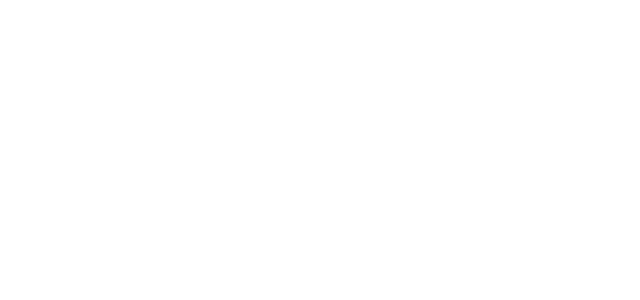
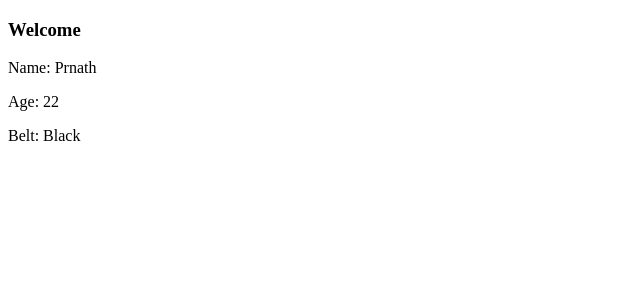
Before and after one commit to kpranath/reactplaylist, a React (Create React App) app in the folder myapp/: page / in a window 1280 px wide. Shown: the top 300 px of the page, without its empty margins (0-640 px from the left). Built offline with nearby package versions, Linux system fonts and the light colour scheme.

Commit message:
nested components

```diff
--- a/myapp/src/App.js
+++ b/myapp/src/App.js
@@ -1,9 +1,11 @@
 import React from 'react';
+import Ninjas from './Ninjas';
 
 function App() {
   return (
     <div className="App">
-
+      <h3>Welcome</h3>
+      <Ninjas />
     </div>
   );
 }
--- /dev/null
+++ b/myapp/src/Ninjas.js
@@ -0,0 +1,15 @@
+import React, { Component } from 'react'
+
+export class Ninjas extends Component {
+    render() {
+        return (
+            <div className='ninjas'>
+                <p>Name: Prnath</p>
+                <p>Age: 22</p>
+                <p>Belt: Black</p>
+            </div>
+        )
+    }
+}
+
+export default Ninjas;
```
